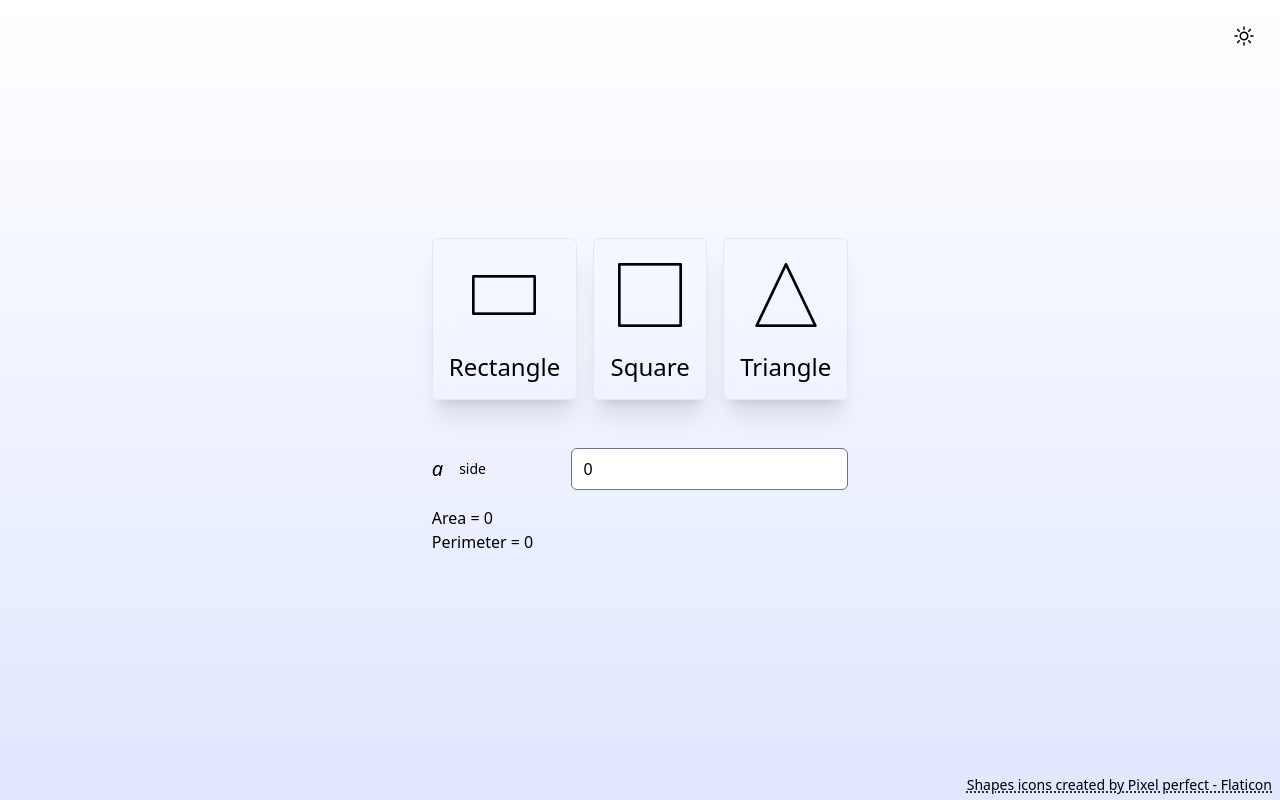
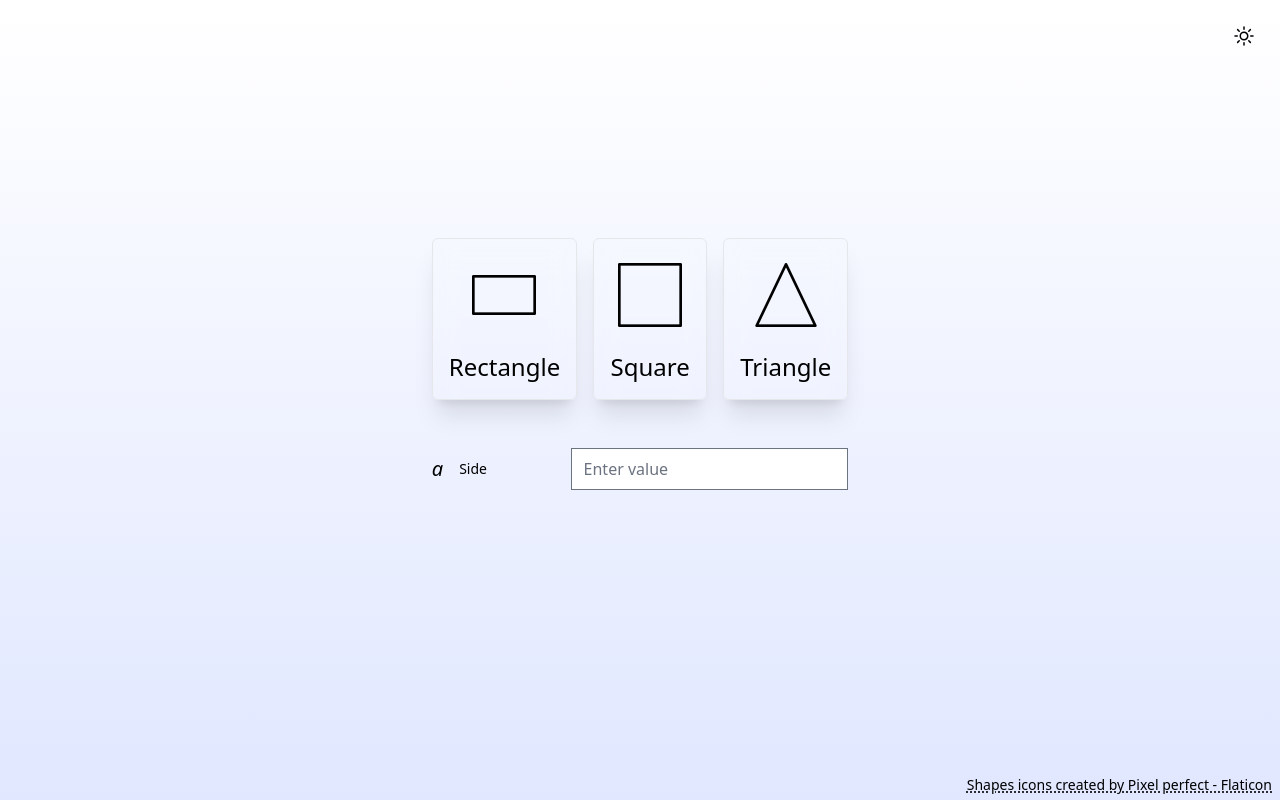
Before and after one commit to comskie/area-and-perimeter, a Vue app: page / in a window 1280 px wide. Built offline with nearby package versions, Linux system fonts and the light colour scheme.

Commit message:
Update SquareCalculator.vue

```diff
--- a/src/components/SquareCalculator.vue
+++ b/src/components/SquareCalculator.vue
@@ -1,30 +1,30 @@
 <script setup lang="ts">
-import { ref } from "vue";
+import { computed, ref } from "vue";
 
-const aSide = ref<number>(0);
+const aSide = ref<number>();
 
-function getArea() {
-  return Number(aSide.value) * Number(aSide.value);
-}
-
-function getPerimeter() {
-  return 4 * Number(aSide.value);
-}
+const area = computed(() => Number(aSide.value) ** 2);
+const perimeter = computed(() => 4 * Number(aSide.value));
 </script>
 
 <template>
   <div>
     <div class="grid grid-cols-3">
       <div class="flex items-center gap-4">
-        <span class="text-xl italic">a</span> <span class="text-sm">side</span>
+        <span class="text-xl italic">a</span>
+        <span class="text-sm">Side</span>
       </div>
+      <input
+        class="input col-span-2"
+        v-model="aSide"
+        type="text"
+        placeholder="Enter value"
+      />
+    </div>
+    <div v-if="aSide! > 0" class="mt-4">
+      Area = {{ area }}
 
-      <input class="col-span-2 rounded-md" v-model="aSide" type="text" />
-    </div>
-    <div class="mt-4">
-      Area = {{ getArea() }}
-
-      <div>Perimeter = {{ getPerimeter() }}</div>
+      <div>Perimeter = {{ perimeter }}</div>
     </div>
   </div>
 </template>
```
